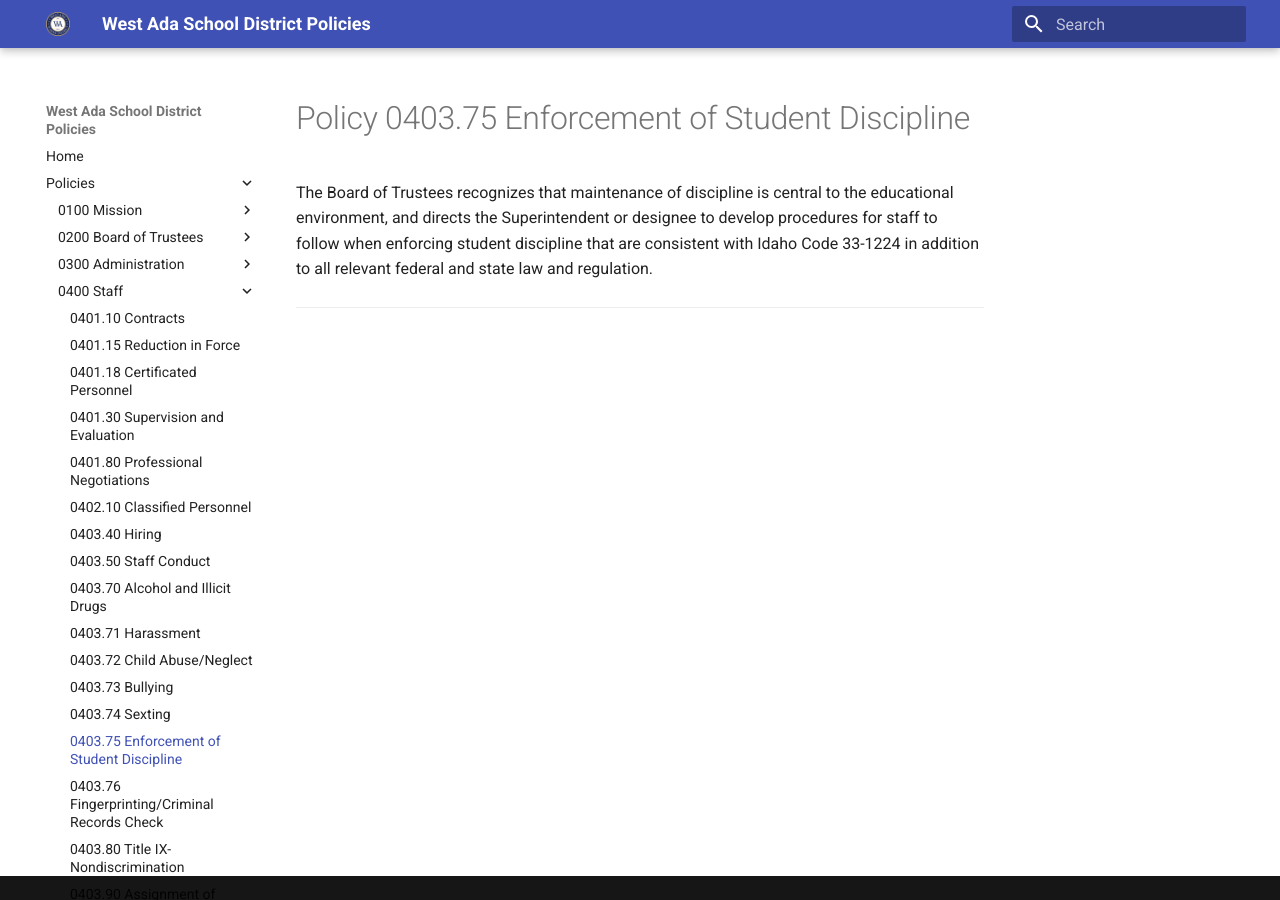
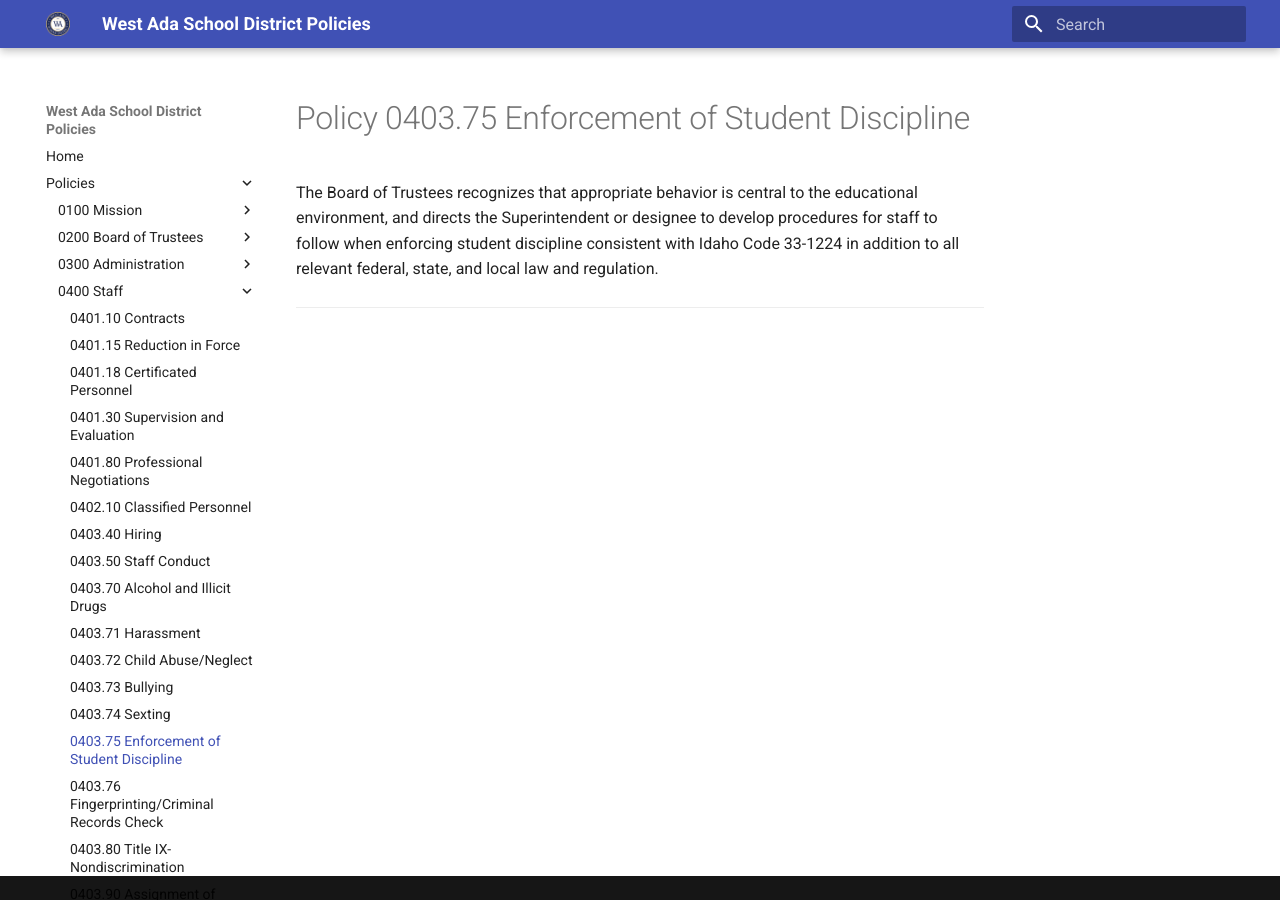
Before and after one commit to westada/section-400-hr-policy-review, an MkDocs documentation site: the page built from docs/policies/0400-Staff/0403.75.md, in a window 1280 px wide. Built offline with MkDocs 1.6.1 and Material for MkDocs 9.7.7, drawn with Linux system fonts in a browser that asks for light colours.

Commit message:
update discipline language
simplify and clarify

```diff
--- a/docs/policies/0400-Staff/0403.75.md
+++ b/docs/policies/0400-Staff/0403.75.md
@@ -5,4 +5,4 @@ statutory: True
 kind: Policy
 ---
 
-The Board of Trustees recognizes that maintenance of discipline is central to the educational environment, and directs the Superintendent or designee to develop procedures for staff to follow when enforcing student discipline that are consistent with Idaho Code 33-1224 in addition to all relevant federal and state law and regulation.
+The Board of Trustees recognizes that appropriate behavior is central to the educational environment, and directs the Superintendent or designee to develop procedures for staff to follow when enforcing student discipline consistent with Idaho Code 33-1224 in addition to all relevant federal, state, and local law and regulation.
```
